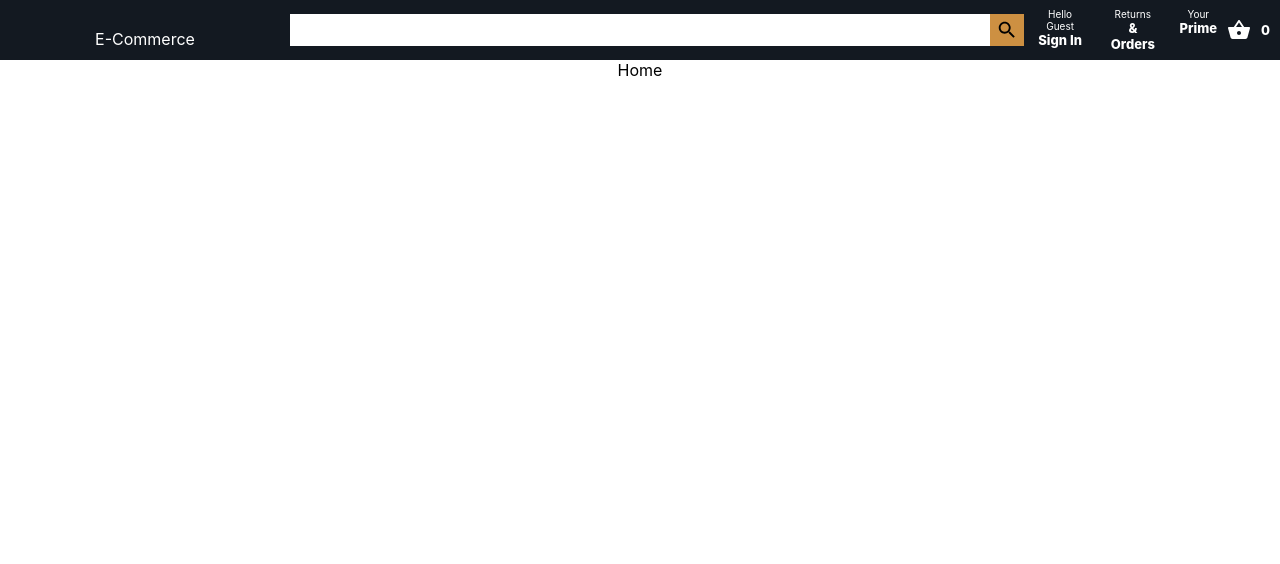
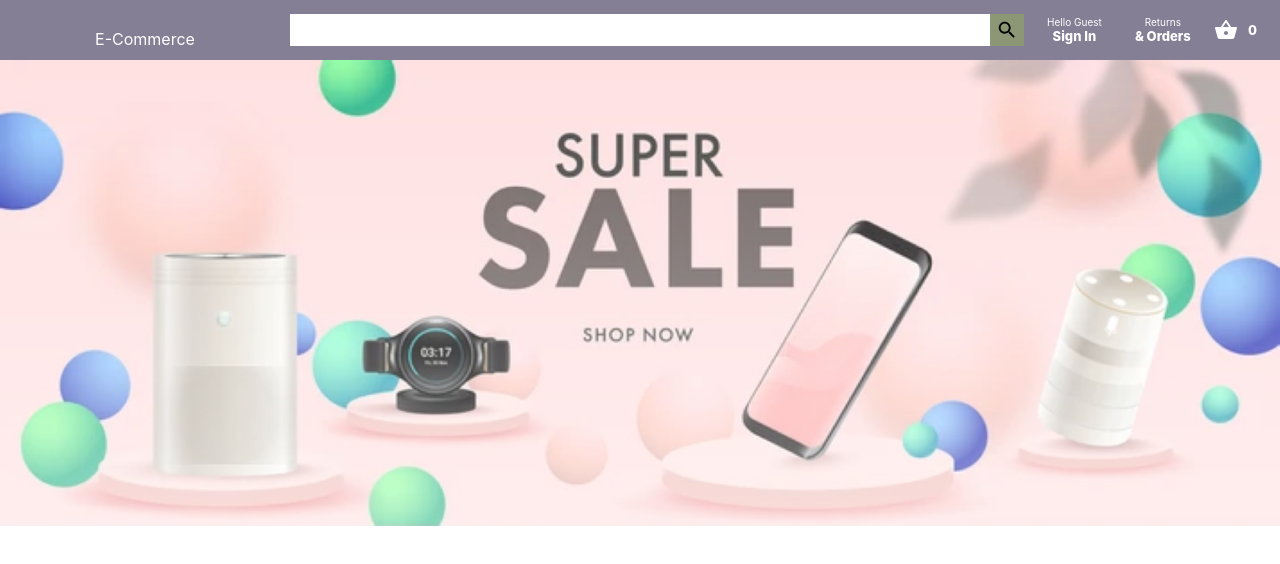
Before and after one commit to GiaDDoan/e-commerce, a React (Create React App) app in the folder frontend/: page / in a window 1280 px wide. Shown: the top 564 px of the page. Built offline with nearby package versions, Linux system fonts and the light colour scheme.

Commit message:
added home styling

```diff
--- a/frontend/src/App.css
+++ b/frontend/src/App.css
@@ -6,38 +6,3 @@
 .App {
   text-align: center;
 }
-
-.App-logo {
-  height: 40vmin;
-  pointer-events: none;
-}
-
-@media (prefers-reduced-motion: no-preference) {
-  .App-logo {
-    animation: App-logo-spin infinite 20s linear;
-  }
-}
-
-.App-header {
-  background-color: #282c34;
-  min-height: 100vh;
-  display: flex;
-  flex-direction: column;
-  align-items: center;
-  justify-content: center;
-  font-size: calc(10px + 2vmin);
-  color: white;
-}
-
-.App-link {
-  color: #61dafb;
-}
-
-@keyframes App-logo-spin {
-  from {
-    transform: rotate(0deg);
-  }
-  to {
-    transform: rotate(360deg);
-  }
-}
--- a/frontend/src/components/header/Header.css
+++ b/frontend/src/components/header/Header.css
@@ -2,7 +2,7 @@
   height: 60px;
   display: flex;
   align-items: center;
-  background-color: #131921;
+  background-color: #847f94;
   position: sticky;
   top: 0;
   z-index: 100;
@@ -34,7 +34,7 @@
 .header__searchIcon {
   padding: 5px;
   height: 22px !important;
-  background-color: #cd9042;
+  background-color: #8b9775;
 }
 
 .header__optionLineOne {
--- a/frontend/src/components/header/Header.js
+++ b/frontend/src/components/header/Header.js
@@ -8,35 +8,32 @@ import ShoppingBasket from '@material-ui/icons/ShoppingBasket';
 
 export default function Header() {
   return (
-    <div className="header">
+    <Wrapper className="header">
       <div className="header__logo">E-Commerce</div>
-      <div className="header__search">
+      <SearchBar className="header__search">
         <input className="header__searchInput" type="text" />
         <SearchIcon className="header__searchIcon" />
-      </div>
-      <div className="header__nav">
-        <div className="header__option">
+      </SearchBar>
+      <NavigationWrapper className="header__nav">
+        <SignIn className="header__option">
           <span className="header__optionLineOne">Hello Guest</span>
           <span className="header__optionLineTwo">Sign In</span>
-        </div>
+        </SignIn>
         <div className="header__option">
           <span className="header__optionLineOne">Returns</span>
           <span className="header__optionLineTwo">& Orders</span>
         </div>
-        <div className="header__option">
-          <span className="header__optionLineOne">Your</span>
-          <span className="header__optionLineTwo">Prime</span>
-        </div>
-        <div className="header__optionBasket">
+        <Basket className="header__optionBasket">
           <ShoppingBasketIcon />
           <span className="header__optionLineTwo header__basketCount">0</span>
-        </div>
-      </div>
-    </div>
+        </Basket>
+      </NavigationWrapper>
+    </Wrapper>
   );
 }
 
 const Wrapper = styled.div``;
+const NavigationWrapper = styled.div``;
 const SearchBar = styled.div``;
 const SignIn = styled.div``;
 const Basket = styled.div``;
--- a/frontend/src/components/home/Home.css
+++ b/frontend/src/components/home/Home.css
@@ -0,0 +1,13 @@
+.home {
+  display: flex;
+  justify-content: center;
+  margin-left: auto;
+  margin-right: auto;
+  max-width: 1500px;
+}
+.home__image {
+  width: 100%;
+  z-index: -1;
+  margin-bottom: -150px;
+  mask-image: linear-gradient(to bottom, rgba(0, 0, 0, 1), rgba(0, 0, 0, 0.6));
+}
--- a/frontend/src/components/home/Home.js
+++ b/frontend/src/components/home/Home.js
@@ -1,7 +1,16 @@
 import React from 'react';
+import './Home.css';
+
+import HomepageBanner from '../../images/pink-banner.png';
 
 function Home() {
-  return <div>Home</div>;
+  return (
+    <div className="home">
+      <div className="home__container">
+        <img className="home__image" src={HomepageBanner} alt="" />
+      </div>
+    </div>
+  );
 }
 
 export default Home;
```
Also changed, not shown: frontend/src/images/pink-banner.png (added).
